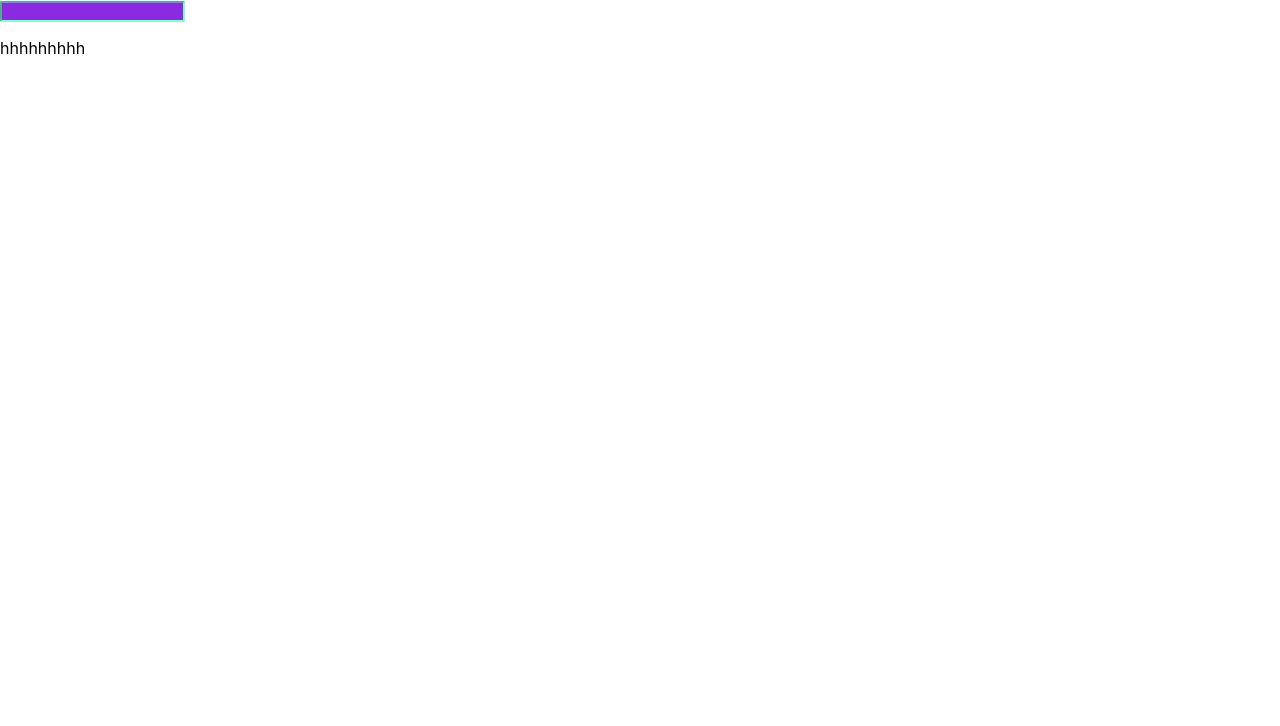
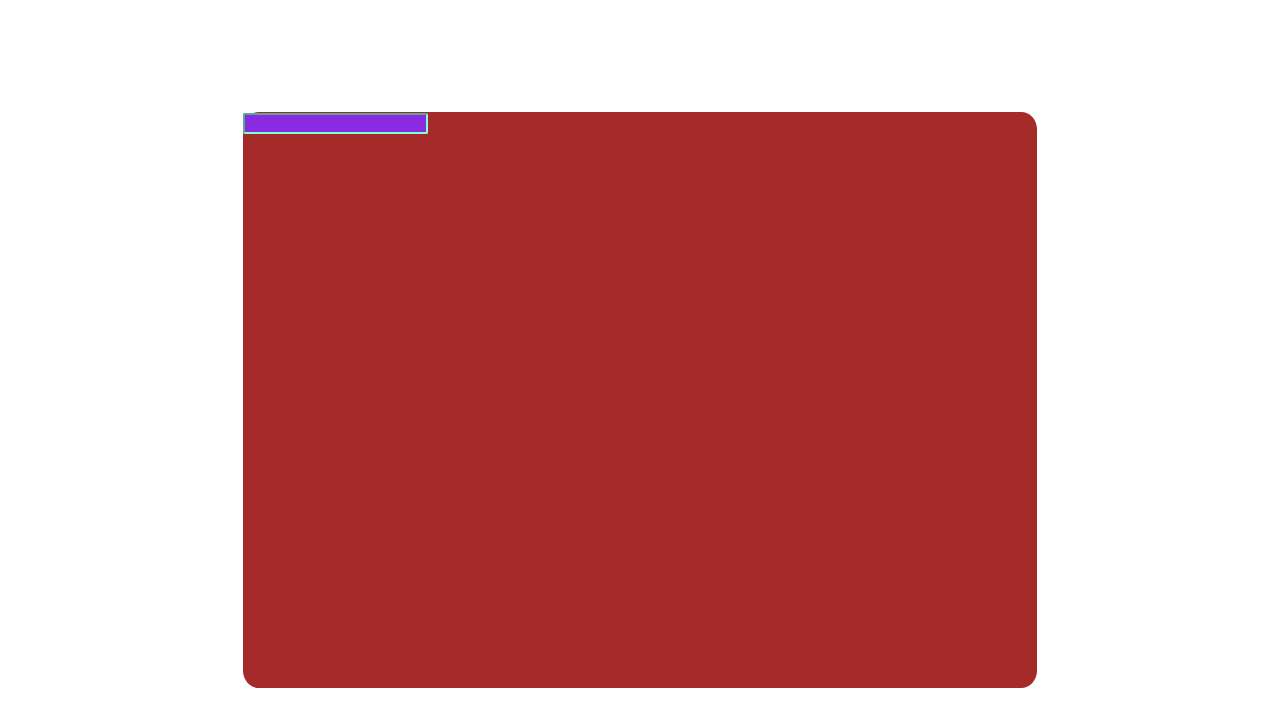
Before and after one commit to HozefaRauf/website2, a React (Create React App) app in the folder website/: page / in a window 1280 px wide. Shown: the top 726 px of the page. Built offline with nearby package versions, Linux system fonts and the light colour scheme.

Commit message:
new commit office

```diff
--- /dev/null
+++ b/website/src/css/LoginSignup.css
@@ -0,0 +1,17 @@
+.login-app{
+    display: flex;
+    align-items: center;
+    justify-content: center;
+    height: 100vh;
+    background-color: #fff;
+    box-shadow: 0 14px 28px rgba(0, 0, 0, 0.25), 0 10px 10px rgba(0, 0, 0, 0.22);
+
+
+}
+
+.loginContainer{
+    width: 62%;
+    height: 72%;
+    background-color: brown;
+    border-radius: 2%/3%;
+}
--- a/website/src/js/LoginSignup.js
+++ b/website/src/js/LoginSignup.js
@@ -1,11 +1,14 @@
 import React from 'react'
 import Container from '../components/Container.js'
+import '../css/LoginSignup.css'
 
 export default function LoginSignup() {
   return (
-    <div>
-        <Container />
-        <p>hhhhhhhhh</p>
+    <div className='login-app'>
+        <div className='loginContainer'>
+          <Container />
+
+        </div>
     </div>
 
   )
```
Also changed, not shown: website/src/css/components.css (line endings or trailing spaces).
